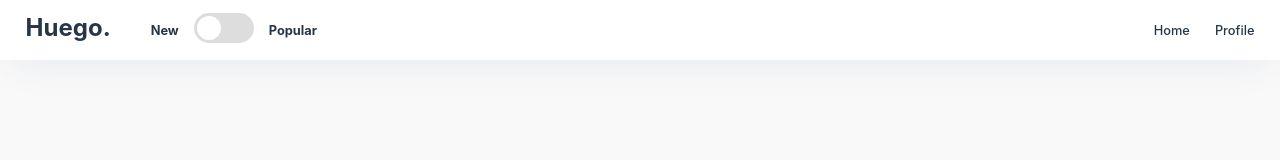
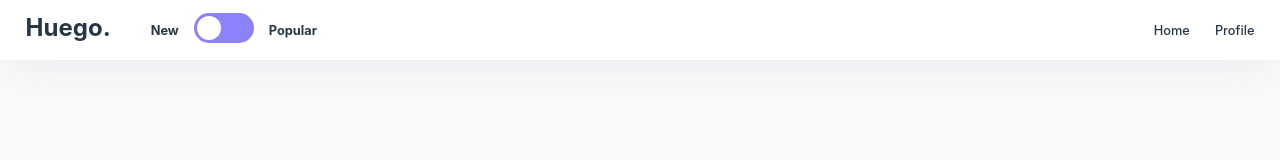
Before and after one commit to nevflynn/huego, a React (Create React App) app: page / in a window 1280 px wide. Shown: the top 160 px of the page. Built offline with nearby package versions, Linux system fonts and the light colour scheme; no server answers.

Commit message:
Added filtering

```diff
--- a/src/App.js
+++ b/src/App.js
@@ -10,12 +10,27 @@ import CategoryExpanded from './components/CategoryExpanded/CategoryExpanded';
 
 class App extends Component {
 
+  constructor(props) {
+    super(props);
+
+    this.filterCategories = this.filterCategories.bind(this);
+
+    this.state = {
+      categoryFilter: true,
+    }
+
+}
+
+  filterCategories(){
+    this.setState({categoryFilter: !this.state.categoryFilter});
+  }
+
   render(){
       return(
         <BrowserRouter>
           <React.Fragment>
-              <NavHeader></NavHeader>
-              <Route exact path='/' component={Categories}></Route>
+              <Route path='/' render={(props) => <NavHeader filterCategories={this.filterCategories}></NavHeader>}></Route>
+              <Route exact path='/' render={(props) => <Categories categoryFilter={this.state.categoryFilter}></Categories>}></Route>
               <Route path='/profile'></Route>
               <Route path='/category/:categoryNumber' component={CategoryExpanded}></Route>
           </React.Fragment>
--- a/src/components/Categories/Categories.js
+++ b/src/components/Categories/Categories.js
@@ -11,11 +11,12 @@ class Categories extends Component{
         this.state = {
           categories: [],
           isLoaded: false,
+          categoryFilter:this.props.categoryFilter
         }
     }
 
     componentDidMount(){
-        fetch('http://localhost:5000/api/posts/post_headers/popular')
+        fetch('http://localhost:5000/api/posts/post_headers/' + (this.state.categoryFilter ? 'new' : 'popular'))
           .then(res => res.json())
           .then(json => {
               this.setState({
@@ -23,6 +24,20 @@ class Categories extends Component{
                 categories: json
               })
           });
+    }
+
+    componentDidUpdate(prevProps){
+        if(prevProps.categoryFilter !== this.props.categoryFilter){
+        fetch('http://localhost:5000/api/posts/post_headers/' + (this.state.categoryFilter ? 'popular' : 'new'))
+          .then(res => res.json())
+          .then(json => {
+              this.setState({
+                isLoaded:true,
+                categories: json,
+                categoryFilter: !this.state.categoryFilter
+              })
+          });
+        }
     }
 
 
--- a/src/components/NavHeader/CategoryOrderToggle/CategoryOrderToggle.js
+++ b/src/components/NavHeader/CategoryOrderToggle/CategoryOrderToggle.js
@@ -7,7 +7,7 @@ class CategoryOrderToggle extends Component {
         return  (
             <div className={styles.toggleWrapper}>
                 <h5>New</h5>
-                    <div>
+                    <div onClick={this.props.filterCategories}>
                         <input type="checkbox" className={styles.toggleSwitch}></input>
                     </div>
                 <h5>Popular</h5>
--- a/src/components/NavHeader/CategoryOrderToggle/CategoryOrderToggle.module.css
+++ b/src/components/NavHeader/CategoryOrderToggle/CategoryOrderToggle.module.css
@@ -20,7 +20,7 @@
               appearance: none;
       width: 3em;
       height: 1.5em;
-      background: #ddd;
+      background: #8c82fc;
       border-radius: 3em;
       position: relative;
       cursor: pointer;
@@ -30,7 +30,7 @@
     }
 
     input[type="checkbox"].toggleSwitch:checked{
-      background: #0ebeff;
+      background: #f73859;
     }
 
     input[type="checkbox"].toggleSwitch:after{
--- a/src/components/NavHeader/NavHeader.js
+++ b/src/components/NavHeader/NavHeader.js
@@ -1,5 +1,7 @@
 import React, { Component } from 'react';
 import { Link } from 'react-router-dom';
+import {withRouter} from 'react-router-dom';
+
 
 import CategoryOrderToggle from '../NavHeader/CategoryOrderToggle/CategoryOrderToggle';
 import '../../App.css';
@@ -7,12 +9,22 @@ import styles from '../NavHeader/NavHeader.module.css';
 
 class NavHeader extends Component {
     render(){
+
+        var hideToggle;
+        var currentPath = this.props.location.pathname;
+        if (currentPath !== '/'){
+                hideToggle = styles.hideToggle;
+        } else {
+            console.log('Goodbye1');
+                hideToggle = null;
+        }
+
         return(
             <div className={styles.navHeader}>
             <div className={styles.navHeaderLeft}>
                 <Link to='/' className="mainLogo"><h2>Huego.</h2></Link>
-                <CategoryOrderToggle></CategoryOrderToggle>
-            </div>
+                <div className={hideToggle}><CategoryOrderToggle filterCategories={this.props.filterCategories}></CategoryOrderToggle></div>
+            </div >
                 <div className={styles.navHeaderLinks}>
                     <Link to='/' className={styles.navHeaderLink}><h5>Home</h5></Link>
                     <Link to='/profile' className={styles.navHeaderLink}><h5>Profile</h5></Link>
@@ -22,4 +34,4 @@ class NavHeader extends Component {
     }
 }
 
-export default NavHeader;
+export default withRouter(NavHeader);
--- a/src/components/NavHeader/NavHeader.module.css
+++ b/src/components/NavHeader/NavHeader.module.css
@@ -32,3 +32,7 @@
 .navHeaderLeft{
     display:flex;
 }
+
+.hideToggle{
+    display:none;
+}
```
